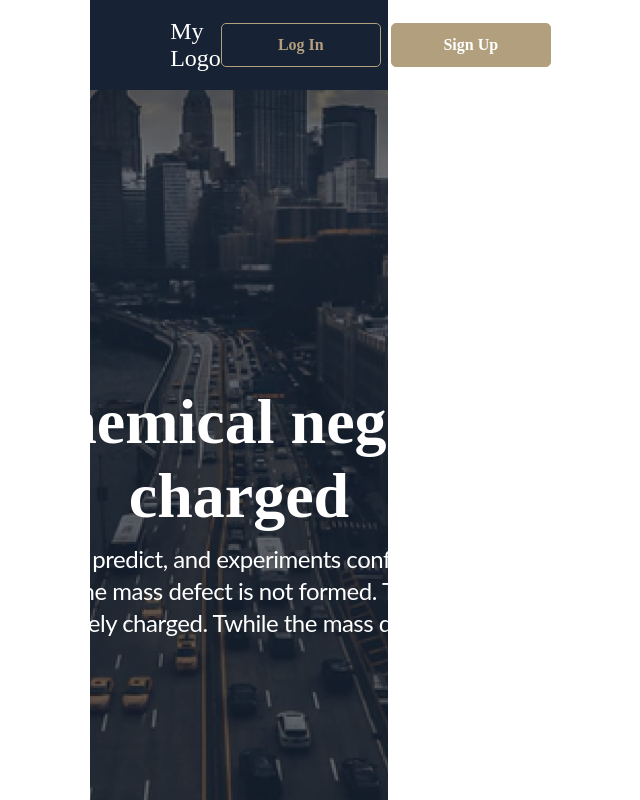
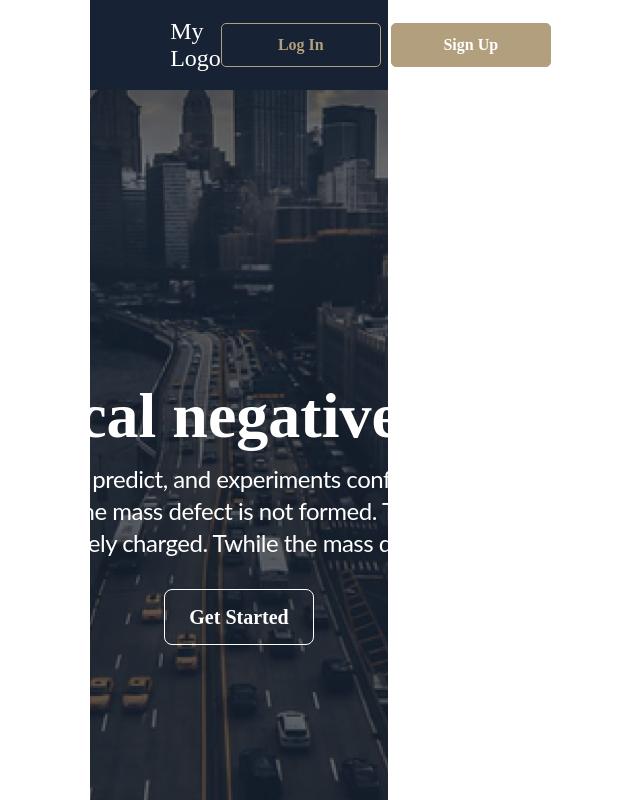
Before and after one commit to chernetskyi8704/FS-Dev, a React (Vite) app in the folder client/: page / in a window 1280 px wide. Shown: the top 800 px of the page, without its empty margins (401-1041 px from the left). Built offline with nearby package versions, Linux system fonts and the light colour scheme; no server answers.

Commit message:
style: added HomePageButton.

```diff
--- a/client/src/pages/Deal.tsx
+++ b/client/src/components/Deal.tsx
@@ -1,5 +1,5 @@
 import styled from "styled-components";
-import DealDescription from "../components/DealDescription";
+import DealDescription from "./DealDescription";
 import { DealItem } from "../store/fatures/deals/dealsApiSlice";
 
 const DealsItem = styled.li`
--- a/client/src/pages/HomePage.tsx
+++ b/client/src/pages/HomePage.tsx
@@ -1,6 +1,6 @@
 import styled from "styled-components";
 import { useGetAllDealsQuery } from "../store/fatures/deals/dealsApiSlice";
-import Deal from "./Deal";
+import Deal from "../components/Deal";
 
 const StyledContainer = styled.div`
   position: relative;
@@ -17,6 +17,8 @@ const HomePageHeaderSection = styled.section`
   right: 0;
   bottom: 0;
   display: flex;
+  flex-direction: column;
+  gap: 30px;
   justify-content: center;
   align-items: center;
   background: rgba(23, 34, 52, 0.6);
@@ -50,6 +52,21 @@ const HomePageTextBody = styled.p`
   font-weight: 400;
   line-height: 32px;
   letter-spacing: -0.48px;
+`;
+
+const HomePageButton = styled.button`
+  border: 1px solid #fff;
+  border-radius: 8px;
+  padding: 10px 24px;
+  cursor: pointer;
+  color: #fff;
+
+  font-family: Merriweather;
+  font-size: 20px;
+  font-style: normal;
+  font-weight: 700;
+  line-height: 34px;
+  background: transparent;
 `;
 
 const DealContainer = styled.div`
@@ -95,6 +112,7 @@ const HomePage = () => {
               mass defect is
             </HomePageTextBody>
           </HomePageText>
+          <HomePageButton>Get Started</HomePageButton>
         </HomePageHeaderSection>
       </StyledContainer>
       <DealContainer>
```
